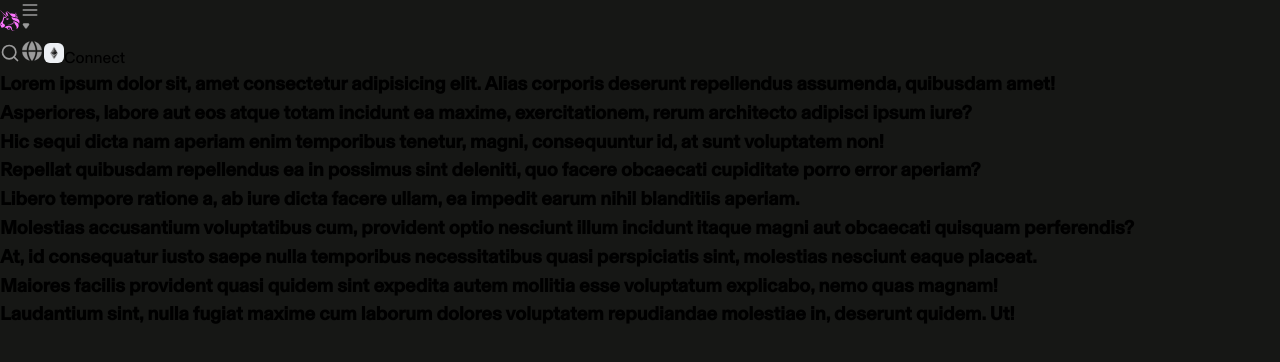
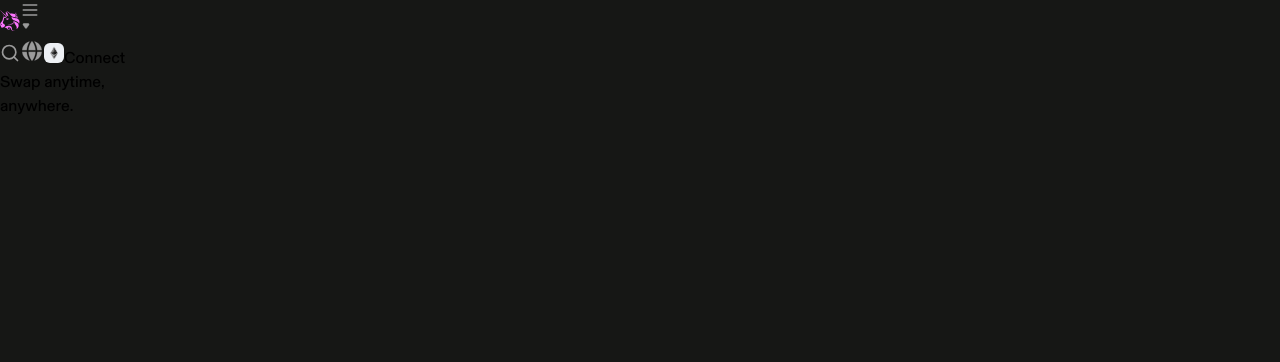
Before and after one commit to WinterABW/uniswamp, an Angular app: page / in a window 1280 px wide. Shown: the top 362 px of the page. Built offline with nearby package versions, Linux system fonts and the light colour scheme.

Commit message:
chore: Add head component to display swap information

```diff
--- a/src/app/app.component.html
+++ b/src/app/app.component.html
@@ -1,23 +1,8 @@
 <app-toolbar id="toolbar" class="fixed top-0 w-full z-50" />
 <router-outlet />
 
-<div class="mt-16">
+<div class="mt-[5rem]">
 
-    <h1>Lorem ipsum dolor sit, amet consectetur adipisicing elit. Alias corporis deserunt repellendus assumenda,
-        quibusdam amet!</h1>
-    <h1>Asperiores, labore aut eos atque totam incidunt ea maxime, exercitationem, rerum architecto adipisci ipsum iure?
-    </h1>
-    <h1>Hic sequi dicta nam aperiam enim temporibus tenetur, magni, consequuntur id, at sunt voluptatem non!</h1>
-    <h1>Repellat quibusdam repellendus ea in possimus sint deleniti, quo facere obcaecati cupiditate porro error
-        aperiam?</h1>
-    <h1>Libero tempore ratione a, ab iure dicta facere ullam, ea impedit earum nihil blanditiis aperiam.</h1>
-    <h1>Molestias accusantium voluptatibus cum, provident optio nesciunt illum incidunt itaque magni aut obcaecati
-        quisquam perferendis?</h1>
-    <h1>At, id consequatur iusto saepe nulla temporibus necessitatibus quasi perspiciatis sint, molestias nesciunt eaque
-        placeat.</h1>
-    <h1>Maiores facilis provident quasi quidem sint expedita autem mollitia esse voluptatum explicabo, nemo quas magnam!
-    </h1>
-    <h1>Laudantium sint, nulla fugiat maxime cum laborum dolores voluptatem repudiandae molestiae in, deserunt quidem.
-        Ut!</h1>
+    <app-head></app-head>
 
 </div>
--- a/src/app/app.component.ts
+++ b/src/app/app.component.ts
@@ -1,11 +1,15 @@
 import { Component, HostListener, OnInit } from '@angular/core';
 import { RouterOutlet } from '@angular/router';
 import { ToolbarComponent } from './views/common/toolbar/toolbar.component';
+import { HeadComponent } from './views/common/head/head.component';
+
+
+const components=[HeadComponent,ToolbarComponent]
 
 @Component({
   selector: 'app-root',
   standalone: true,
-  imports: [RouterOutlet, ToolbarComponent],
+  imports: [RouterOutlet, components],
   templateUrl: './app.component.html',
   styleUrl: './app.component.scss',
 })
--- /dev/null
+++ b/src/app/views/common/head/head.component.html
@@ -0,0 +1,6 @@
+<section class="text-3xl text-white font-normal text-center">
+    <span>Swap </span>
+    <span>anytime,</span>
+    <br>
+    <span>anywhere.</span>
+</section>
--- a/src/app/views/common/toolbar/toolbar.component.html
+++ b/src/app/views/common/toolbar/toolbar.component.html
@@ -1,5 +1,5 @@
-<section class="flex flex-row justify-between items-center p-3"> <!--  bg-[#131313] -->
-    <div class="flex flex-row justify-between items-center gap-3">
+<section class="flex flex-row justify-between items-center p-4"> <!--  bg-[#131313] -->
+    <div class="flex flex-row justify-between items-center gap-4">
         <button>
             <img src="assets/icons/unicorn.svg" alt="home">
         </button>
@@ -8,7 +8,7 @@
             <img src="assets/icons/drop.svg" alt="drop">
         </button>
     </div>
-    <div class="flex flex-row items-center justify-center gap-4">
+    <div class="flex flex-row items-center justify-center gap-5">
         <button>
             <img src="assets/icons/search.svg" alt="search">
         </button>
```
Also changed, not shown: src/app/views/common/head/head.component.ts (added, +12 -0 lines), src/app/views/common/head/head.component.scss (added), 1 other file (tests, documents, lock files or other folders).
